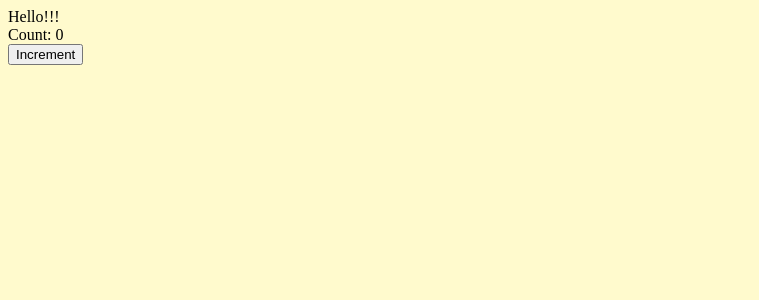
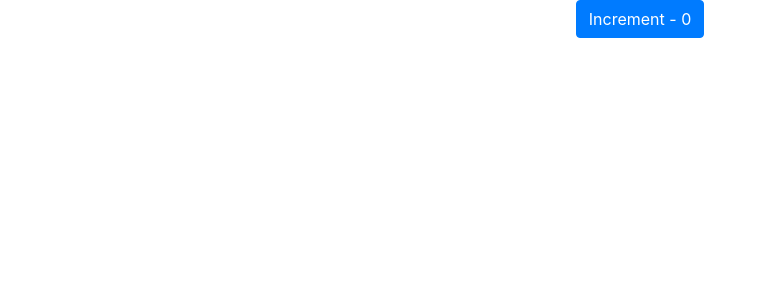
Before and after one commit to Rajatgms/react-shop, a React app: page / in a window 1280 px wide. Shown: the top 300 px of the page, without its empty margins (0-759 px from the left). Built offline with nearby package versions, Linux system fonts and the light colour scheme; the HTML template or start-up script is replaced by a standard one.

Commit message:
Add Bootstrap Design System

```diff
--- a/package.json
+++ b/package.json
@@ -38,7 +38,9 @@
     "webpack-merge": "^4.2.2"
   },
   "dependencies": {
+    "bootstrap": "^4.5.0",
     "react": "^16.13.1",
+    "react-bootstrap": "^1.3.0",
     "react-dom": "^16.13.1"
   }
 }
--- a/src/components/App.jsx
+++ b/src/components/App.jsx
@@ -1,13 +1,14 @@
 import React, { useState } from 'react';
+import { Button, Container, Row } from 'react-bootstrap';
 
 const App = () => {
   const [count, setCount] = useState(0);
   return (
-    <>
-      <div>Hello!!!</div>
-      <div>Count: {count}</div>
-      <button onClick={() => setCount(count + 1)}>Increment</button>
-    </>
+    <Container>
+      <Row className="justify-content-center">
+        <Button onClick={() => setCount(count + 1)}>Increment - {count}</Button>
+      </Row>
+    </Container>
   );
 };
 
--- a/src/styles/style.scss
+++ b/src/styles/style.scss
@@ -1,7 +1 @@
-html {
-  height: auto;
-
-  body {
-    background-color: lemonchiffon;
-  }
-}
+@import "~bootstrap/scss/bootstrap";
```
Also changed, not shown: 2 other files (tests, documents, lock files or other folders).
